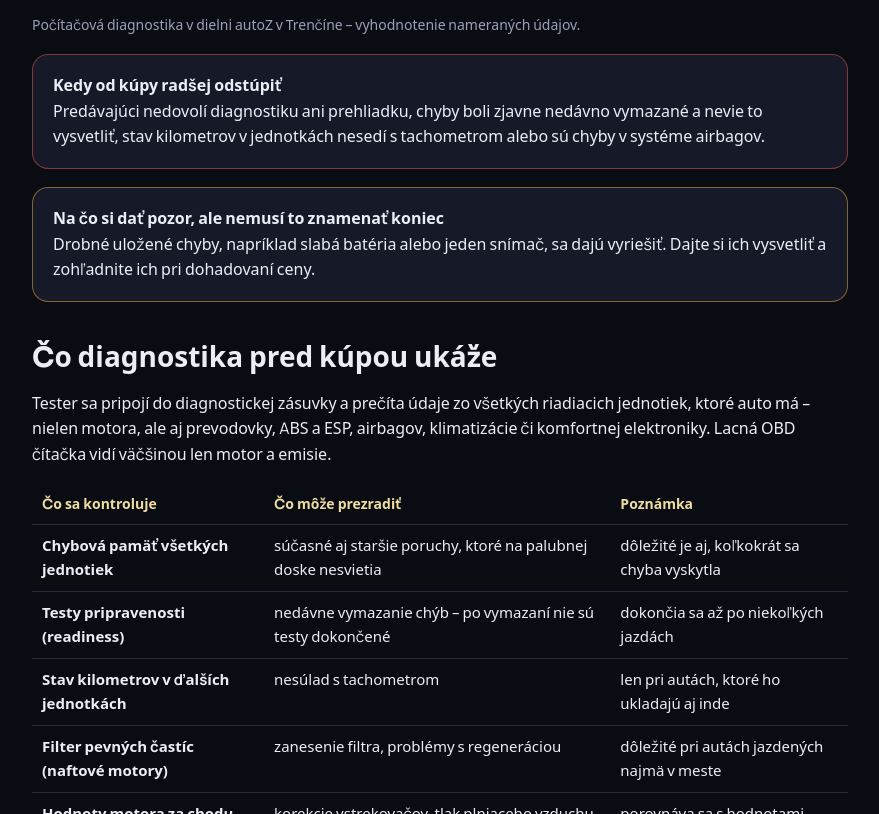
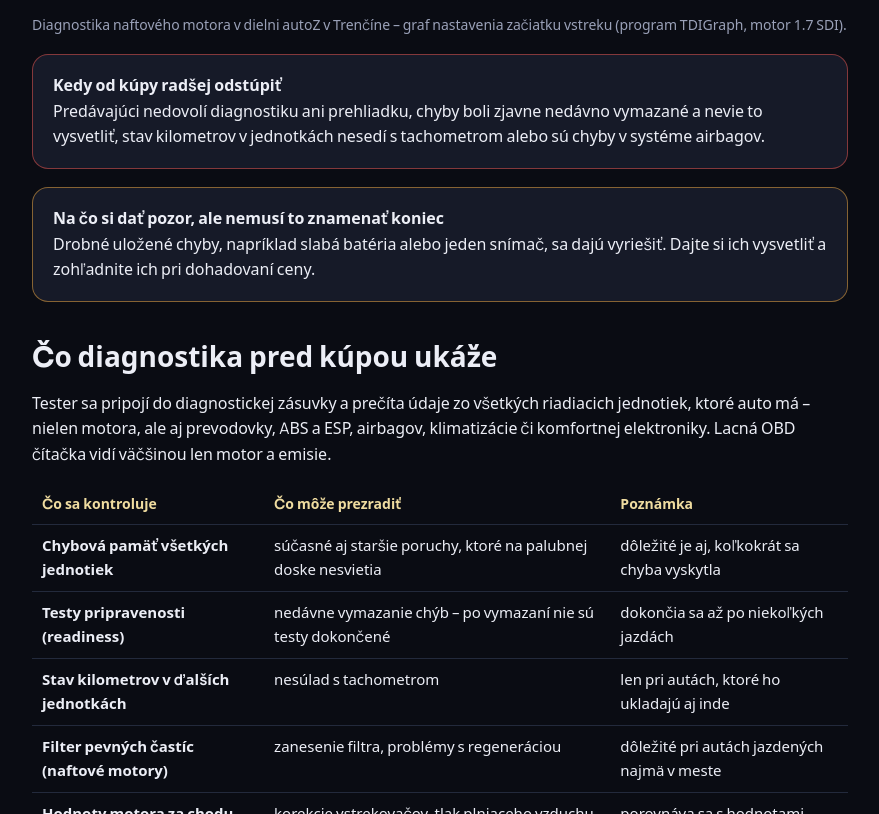
Before and after one commit to Marco520520/web-diagnostika-auta-sk, a plain HTML site: page diagnostika-pred-kupou/index.html in a window 1280 px wide. Shown: the part 990-1804 px from the top of the page, without its empty margins (200-1079 px from the left). Drawn offline with Linux system fonts and the light colour scheme.

Commit message:
Videá: preč tam, kde nesedia k téme; presný popis

```diff
--- a/diagnostika-pred-kupou/index.html
+++ b/diagnostika-pred-kupou/index.html
@@ -46,7 +46,7 @@ ol.kroky{padding-left:22px}ol.kroky li,ul.zoz li{margin:6px 0}ul.zoz{padding-lef
 <h1><span class="zlato">Diagnostika auta pred kúpou</span></h1>
 <p class="lead">Jazdené auto môže na prvý pohľad vyzerať bez chyby, no riadiace jednotky si pamätajú viac, ako ukáže palubná doska. Diagnostika auta pred kúpou spolu s prehliadkou a skúšobnou jazdou vám pomôže rozhodnúť sa s menším rizikom.</p>
 </section>
-<figure class="video"><video src="https://www.autoz.sk/obrazky/videa/sluzba-diagnostika.mp4" poster="https://www.autoz.sk/obrazky/videa/sluzba-diagnostika.jpg" controls muted playsinline preload="none" style="width:100%;border-radius:16px"></video><figcaption class="tlm">Počítačová diagnostika v dielni autoZ v Trenčíne – vyhodnotenie nameraných údajov.</figcaption></figure>
+<figure class="video"><video src="https://www.autoz.sk/obrazky/videa/sluzba-diagnostika.mp4" poster="https://www.autoz.sk/obrazky/videa/sluzba-diagnostika.jpg" controls muted playsinline preload="none" style="width:100%;border-radius:16px"></video><figcaption class="tlm">Diagnostika naftového motora v dielni autoZ v Trenčíne – graf nastavenia začiatku vstreku (program TDIGraph, motor 1.7 SDI).</figcaption></figure>
 <div class="box c"><b>Kedy od kúpy radšej odstúpiť</b><br>Predávajúci nedovolí diagnostiku ani prehliadku, chyby boli zjavne nedávno vymazané a nevie to vysvetliť, stav kilometrov v jednotkách nesedí s tachometrom alebo sú chyby v systéme airbagov.</div>
 <div class="box o"><b>Na čo si dať pozor, ale nemusí to znamenať koniec</b><br>Drobné uložené chyby, napríklad slabá batéria alebo jeden snímač, sa dajú vyriešiť. Dajte si ich vysvetliť a zohľadnite ich pri dohadovaní ceny.</div>
 <section>
```
Also changed, not shown: obd-zasuvka/index.html (+0 -1 lines).
